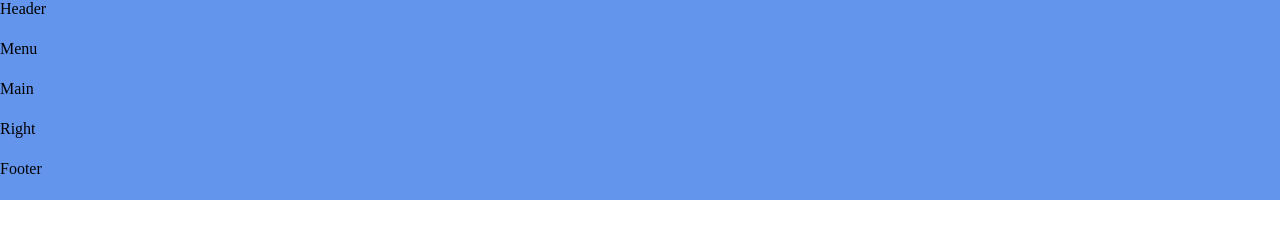
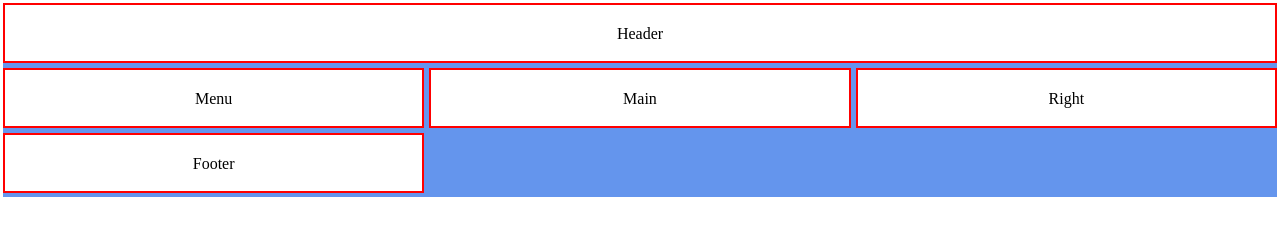
Before and after one commit to jpthacker/nology-web-fundamentals, a plain HTML site: page grid-challenge/index.html in a window 1280 px wide. Drawn offline with Linux system fonts and the light colour scheme.

Commit message:
Added initial grid styles as a test case

```diff
--- a/grid-challenge/index.html
+++ b/grid-challenge/index.html
@@ -9,11 +9,11 @@
   </head>
   <body>
     <div class="grid-container">
-      <header>Header</header>
-      <div class="menu">Menu</div>
-      <div class="main">Main</div>
-      <div class="right">Right</div>
-      <footer>Footer</footer>
+      <header class="grid-item">Header</header>
+      <div class="menu grid-item">Menu</div>
+      <div class="main grid-item">Main</div>
+      <div class="right grid-item">Right</div>
+      <footer class="grid-item">Footer</footer>
     </div>
   </body>
 </html>
--- a/grid-challenge/styles.scss
+++ b/grid-challenge/styles.scss
@@ -6,7 +6,22 @@
 
 .grid-container {
   width: 100%;
-  height: 200px;
+  height: 250px;
   background-color: cornflowerblue;
+  border: solid #fff 3px;
   display: grid;
+  grid-gap: 5px;
+  grid-template-columns: repeat(3, 1fr);
+  grid-template-rows: repeat(3, 60px);
 }
+
+.grid-item {
+  padding: 20px;
+  text-align: center;
+  background-color: #fff;
+  border: solid red 2px;
+}
+
+header {
+  grid-column: 1 / 4;
+}
```
Also changed, not shown: grid-challenge/styles.css.
